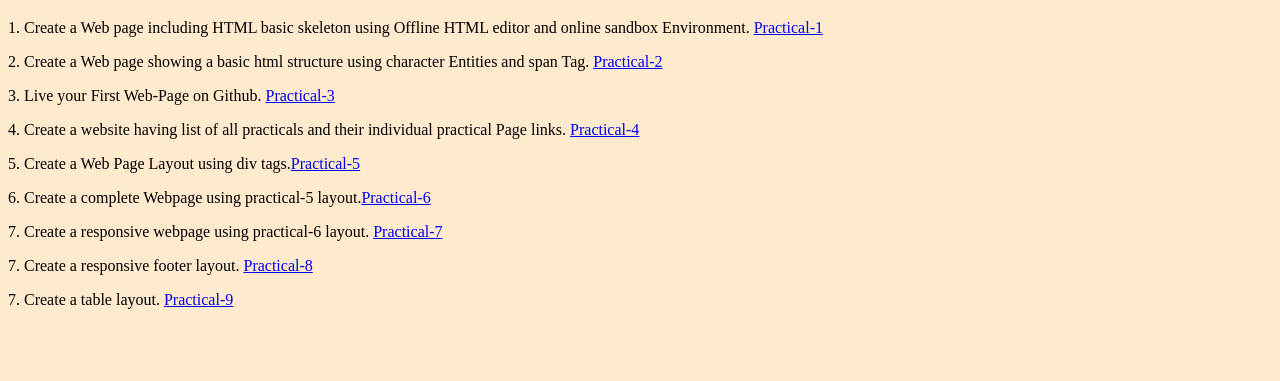
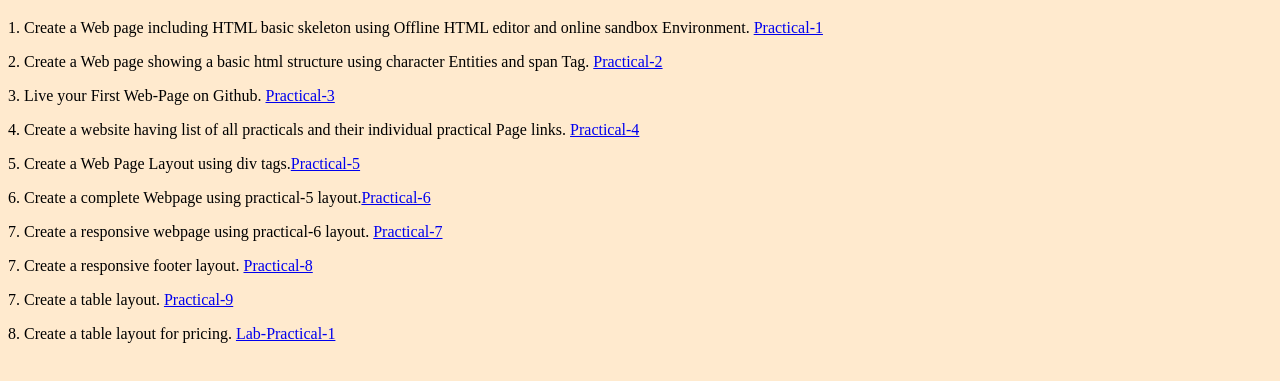
Before and after one commit to VishalSolanki135/LivePracticalBook.github.io, a plain HTML site: page index.html in a window 1280 px wide. Shown: the part 253-634 px from the top of the page. Drawn offline with Linux system fonts and the light colour scheme.

Commit message:
update index.html

```diff
--- a/index.html
+++ b/index.html
@@ -20,6 +20,7 @@
             <p>7. Create a responsive webpage using practical-6 layout. <a href="practical9.html">Practical-7</a></p>
             <p>7. Create a responsive footer layout. <a href="practical-11.html">Practical-8</a></p>
            <p>7. Create a table layout. <a href="practical12.html">Practical-9</a></p>
+            <p>8. Create a table layout for pricing. <a href="lab-practical.html">Lab-Practical-1</a></p>
 
       </body>
 </html>
```
